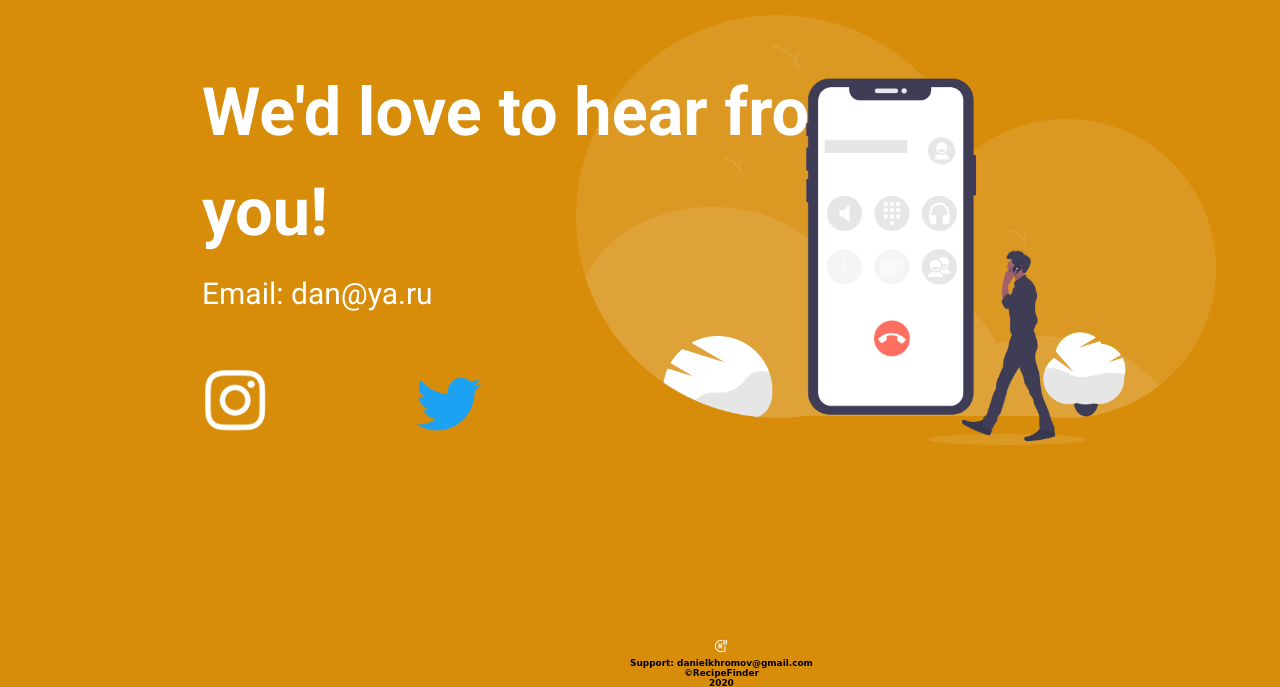
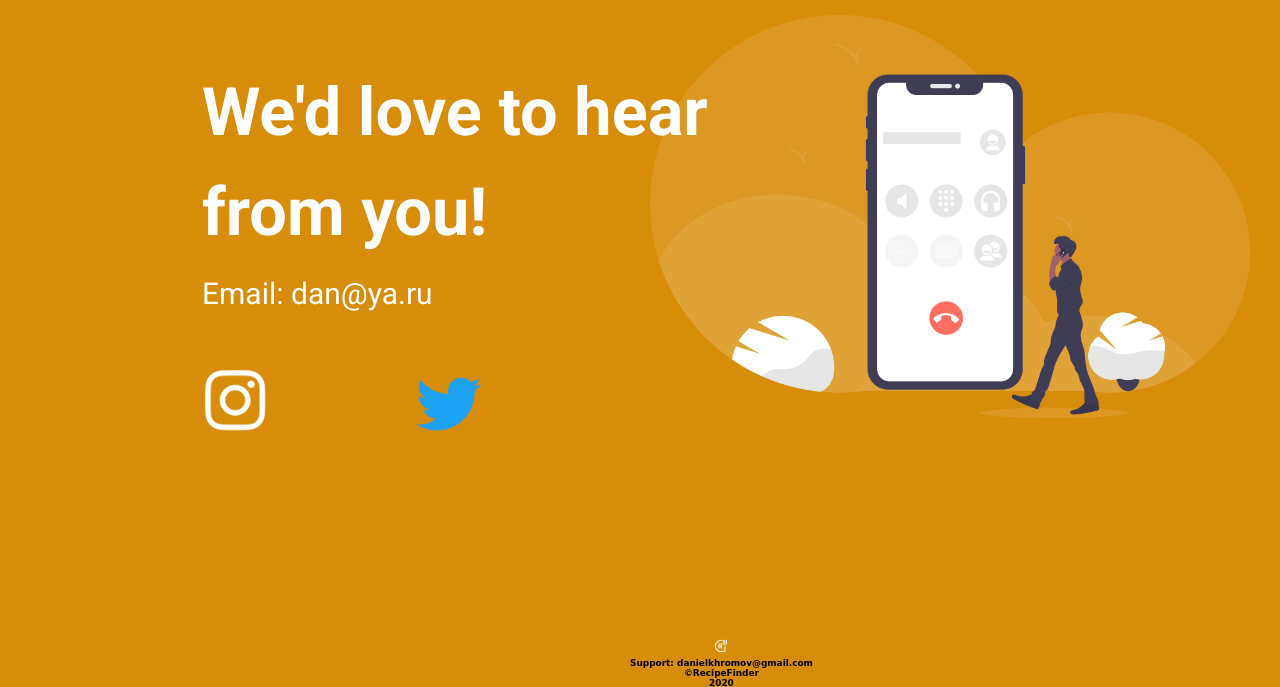
Before and after one commit to Natasha-rare/recipe-finder-website, a Flask app: page /contacts in a window 1280 px wide. Shown: the part 185-872 px from the top of the page. Run offline with Flask 2, Linux system fonts and the light colour scheme; some web fonts are replaced.

Commit message:
image update

```diff
--- a/templates/contacts.html
+++ b/templates/contacts.html
@@ -33,15 +33,16 @@
 </div>
 
 <div class="main" style="transform: translate(10%, 150%)">
-    <h1 style="font-weight: bold; font-size: 50pt; left: 202px; top: 202px; width: 680px;
-    height: 247px; text-align: left; line-height: 100px;">
+    <h1 style="font-weight: bold; font-size: 50pt; left: 202px; top: 202px; width: 580px;
+    height: 247px; text-align: left; line-height: 100px; ">
         We'd love to hear from you!</h1>
     <h3 style="left: 202px; top: 431px; width: 300px;">Email: dan@ya.ru</h3>
+    <img src="static/img/contact.png" style="margin-left: 650px; margin-top: 200px; position: absolute; width: 600px;">
 </div>
     <div>
     <a style="left: 180px; top: 550px; position: relative; background: none;" href="https://www.instagram.com/recipef1nder/"><img style="width: 70px;" src="static/img/instagram.png"></a>
     <a style="left: 280px; top: 550px; position: relative; background: none;" href="https://twitter.com/RecipeFinderApp"><img style="width: 70px;" src="static/img/twitter.png"></a>
-    <img src="static/img/contact.png" style="left: 45%; top: 25%; position: absolute; width: 50%;">
+
     <div class="footer" style="height: 10%; margin-left: 70%; top: 800px;background: none; margin-bottom: 0px;">
     {% include "footer.html" %}
     </div>
```
